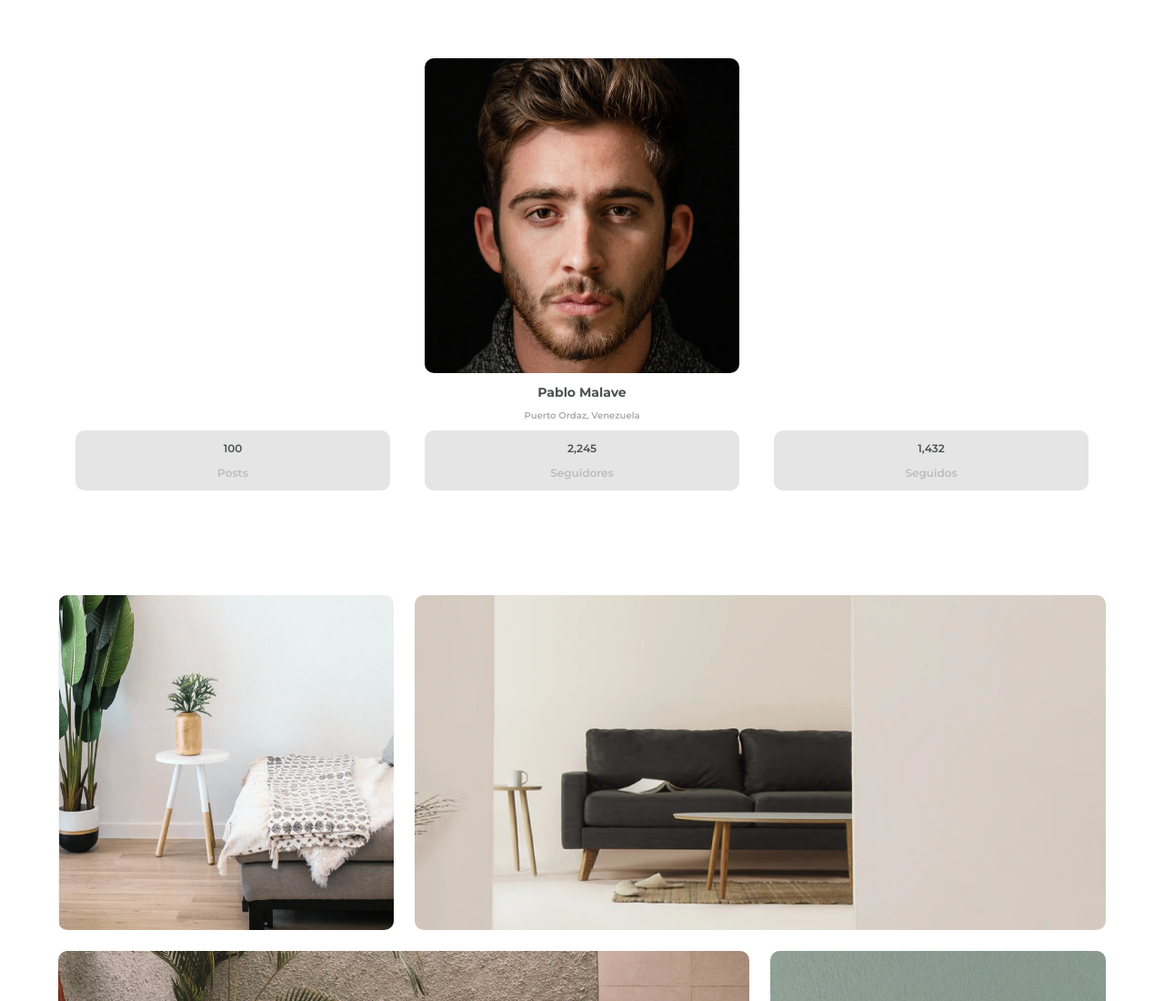
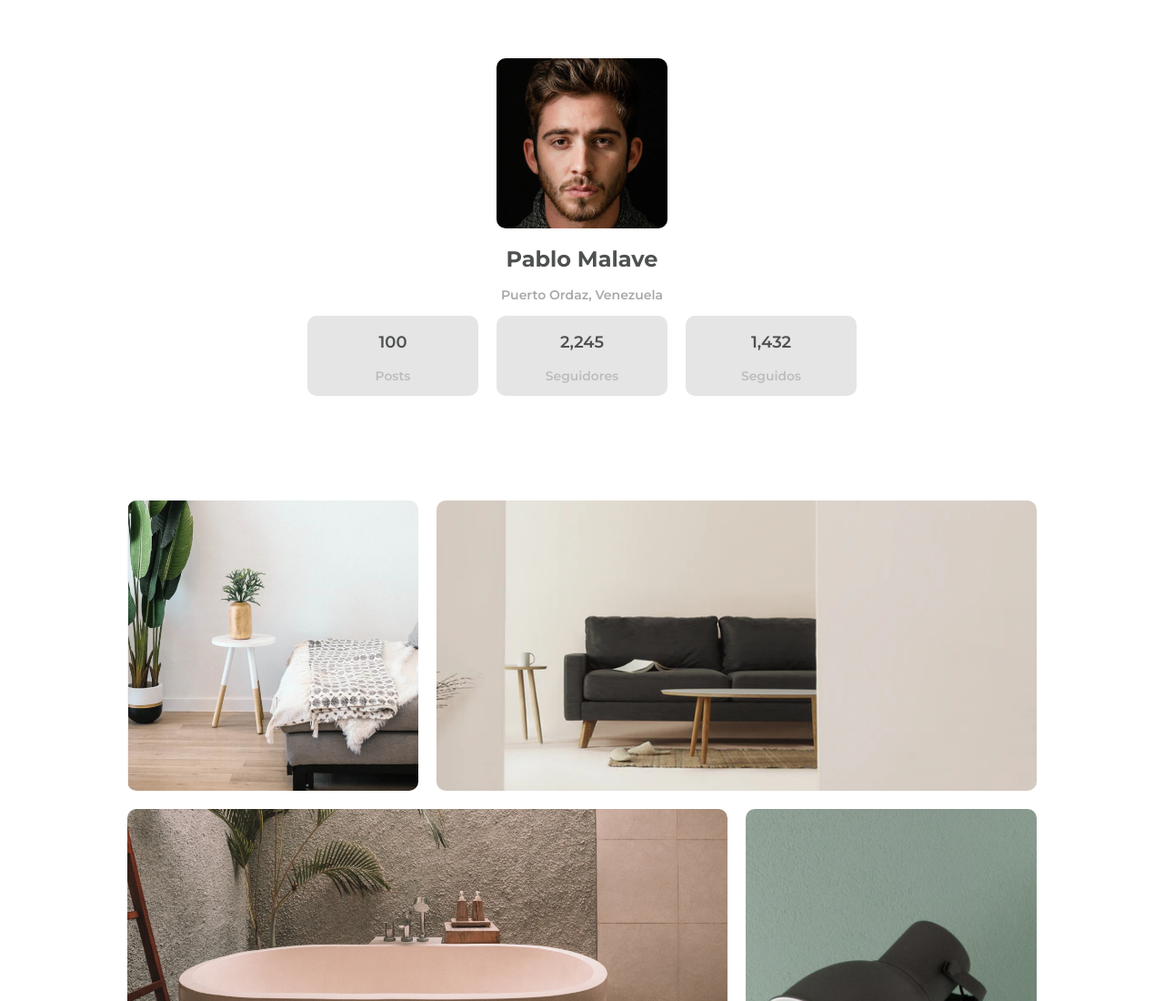
Before and after one commit to pablomalave/05.my-gallery, a plain HTML site: page index.html in a window 1280 px wide. Shown: the top 1100 px of the page at 91% size. Drawn offline with Linux system fonts and the light colour scheme.

Commit message:
Mobile & Desktop Design

```diff
--- a/css/mainStyle.css
+++ b/css/mainStyle.css
@@ -1,94 +1,109 @@
 /* General */
-*{
+* {
   box-sizing: border-box;
 }
 
-html, body{
+html,
+body {
   height: 100%;
   padding: 0;
   margin: 0;
 }
 
-body{
-    font-family: 'Montserrat', sans-serif;
+body {
+  font-family: "Montserrat", sans-serif;
   font-weight: 600;
   font-size: 10px;
-    color: #4E5150;
+  color: #4e5150;
   margin: 5%;
 }
 
-img{
+img {
   border-radius: 10px;
 }
 
+main {
+    display: flex;
+    flex-flow: column;
+    align-items: center;
+}
+
 /* Author Content */
-.author-content{
+.author-content {
   text-align: center;
 }
 
-.author-photo{
+.author-photo {
   width: 30%;
 }
 
-.author-name{
-    font-size: 1.4em;/*14px*/
+.author-name {
+  font-size: 1.4em; /*14px*/
   padding: 0;
 }
 
-.author-location{
-    font-size: 1em;/*10px*/
-    color: #A9A9A9;
+.author-location {
+  font-size: 1em; /*10px*/
+  color: #a9a9a9;
 }
 
 /* Data Cards */
-.dataCard-content{
+.dataCard-content {
   display: flex;
   justify-content: space-around;
 }
 
-.dataCard{
-    font-size: 1.2em;/*12px*/
-    background: #E5E5E5;
+.dataCard {
+  font-size: 1.2em; /*12px*/
+  background: #e5e5e5;
   width: 30%;
   border-radius: 10px;
 }
 
-.data-concept{
-    color: #BDBDBD;
+.data-concept {
+  color: #bdbdbd;
 }
 
 /*Gallery*/
-.gallery-content{
+.gallery-content {
   display: grid;
-  grid-template-areas: "photo1 photo2 photo2"
+  grid-template-areas:
+    "photo1 photo2 photo2"
     "photo3 photo3 photo4"
     "photo5 photo6 photo4";
   align-items: stretch;
-  column-gap: 2% ;
+  column-gap: 2%;
   row-gap: 2%;
   margin: 10% 0;
 }
 
-.photo{
+.photo {
   width: 100%;
+  cursor:pointer;
+  transition: transform 0.1s ease-in-out;
 }
 
-.photo1{
+.photo:hover{
+    transform: scale(1.2);
+    box-shadow: 0 0 10px 10px #a9a9a9;
+}
+
+.photo1 {
   grid-area: photo1;
 }
-.photo2{
+.photo2 {
   grid-area: photo2;
 }
-.photo3{
+.photo3 {
   grid-area: photo3;
 }
-.photo4{
+.photo4 {
   grid-area: photo4;
 }
-.photo5{
+.photo5 {
   grid-area: photo5;
 }
-.photo6{
+.photo6 {
   grid-area: photo6;
 }
 
@@ -97,7 +112,7 @@ img{
 footer {
   font-weight: 500;
   font-size: 14px;
-    color: #B9BDCF;
+  color: #b9bdcf;
   text-align: center;
   margin-top: 5%;
 }
@@ -105,5 +120,35 @@ footer {
 footer a {
   font-weight: 700;
   text-decoration: none;
-    color: #B9BDCF;
+  color: #b9bdcf;
 }
+
+/* MEDIA QUERIES */
+@media (min-width: 720px){
+    /* AUTHOR */
+    .author-content{
+        max-width: 800px;
+    }
+    .author-name {
+        font-size: 2.4em; /*24px*/
+      }
+
+    .author-location{
+        font-size: 1.4em;/*14px*/
+    }
+    /* DATA CARDS */
+    .dataCard {
+        font-size: 1.8em; /*18px*/
+    }
+
+    .data-concept{
+        font-size: 0.77em;/*14px*/
+    }
+    /* GALLERY */
+    .gallery-content{
+        max-width: 1000px;
+    }
+    .photo:hover{
+        transform: scale(1.1);
+    }
+}
--- a/index.html
+++ b/index.html
@@ -2,19 +2,26 @@
 <html lang="es">
   <head>
     <meta http-equiv="content-type" content="text/html; charset=utf-8" />
-    <meta name="gallery - devChallenges" content="">
+    <meta name="gallery - devChallenges" content="" />
     <meta name="viewport" content="width=device-width, initial-scale=1.0" />
     <title>My Gallery</title>
-    <link rel="preconnect" href="https://fonts.googleapis.com">
-    <link rel="preconnect" href="https://fonts.googleapis.com">
-    <link rel="preconnect" href="https://fonts.gstatic.com" crossorigin>
-    <link href="https://fonts.googleapis.com/css2?family=Montserrat:wght@500;600;700&display=swap" rel="stylesheet">
-    <link rel="stylesheet" href="css/mainStyle.css">
+    <link rel="preconnect" href="https://fonts.googleapis.com" />
+    <link rel="preconnect" href="https://fonts.googleapis.com" />
+    <link rel="preconnect" href="https://fonts.gstatic.com" crossorigin />
+    <link
+      href="https://fonts.googleapis.com/css2?family=Montserrat:wght@500;600;700&display=swap"
+      rel="stylesheet"
+    />
+    <link rel="stylesheet" href="css/mainStyle.css" />
   </head>
   <body>
     <main>
       <div class="author-content">
-        <img class="author-photo" src="img/profilePhoto.png" alt="Pablo's photo" />
+        <img
+          class="author-photo"
+          src="img/profilePhoto.png"
+          alt="Pablo's photo"
+        />
         <h1 class="author-name">Pablo Malave</h1>
         <p class="author-location">Puerto Ordaz, Venezuela</p>
         <div class="dataCard-content">
@@ -33,12 +40,12 @@
         </div>
       </div>
       <div class="gallery-content">
-        <img src="img/photo1.png" alt="photo1" class="photo photo1">
-        <img src="img/photo2.png" alt="photo2" class="photo photo2">
-        <img src="img/photo3.png" alt="photo3" class="photo photo3">
-        <img src="img/photo_4.png" alt="photo4" class="photo photo4">
-        <img src="img/photo5.png" alt="photo5" class="photo photo5">
-        <img src="img/photo6.png" alt="photo6" class="photo photo6">
+        <img src="img/photo1.png" alt="photo1" class="photo photo1" />
+        <img src="img/photo2.png" alt="photo2" class="photo photo2" />
+        <img src="img/photo3.png" alt="photo3" class="photo photo3" />
+        <img src="img/photo_4.png" alt="photo4" class="photo photo4" />
+        <img src="img/photo5.png" alt="photo5" class="photo photo5" />
+        <img src="img/photo6.png" alt="photo6" class="photo photo6" />
       </div>
     </main>
     <footer>created by <a href="#">Pablo Malavé</a> - devchallenges.io</footer>
```
Lines whose indentation alone changed are shown as unchanged.
